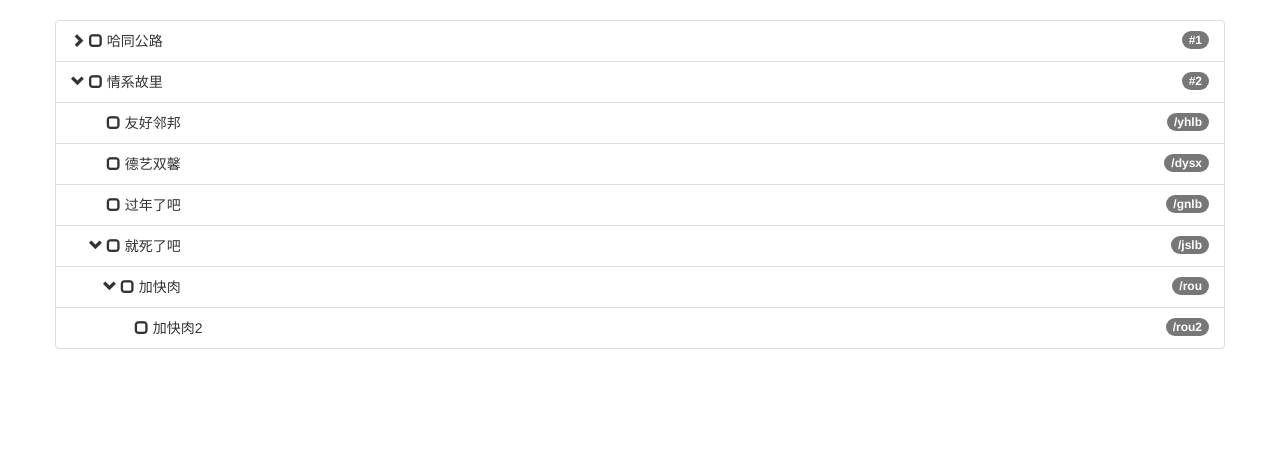
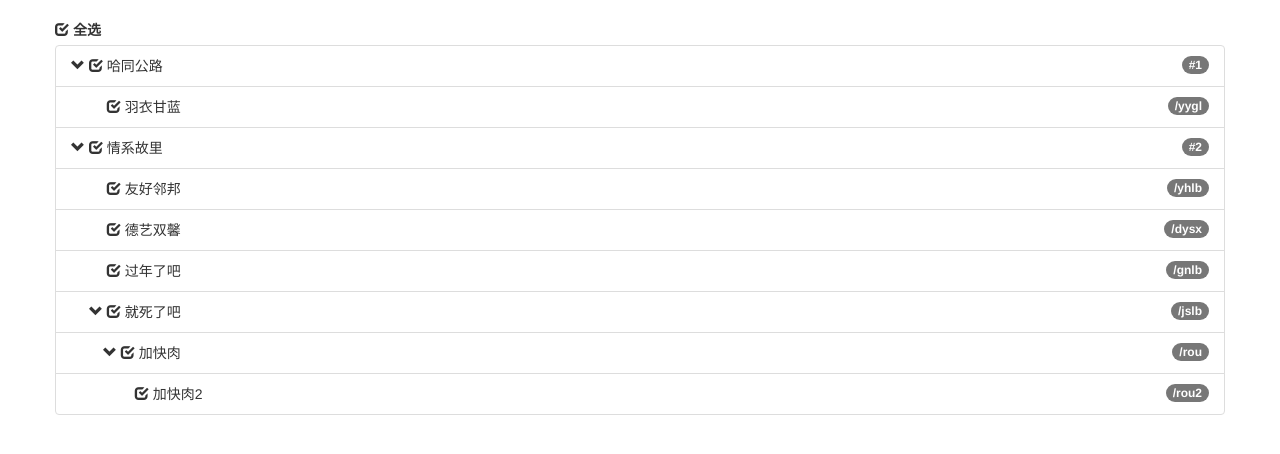
Before and after one commit to clearbug/cb-tree, a plain HTML site: page index.html in a window 1280 px wide. Both pictures are taken after a click on the element 78 px from the left and 40 px from the top of the page. Drawn offline with Linux system fonts and the light colour scheme.

Commit message:
添加可配置的全选按钮

```diff
--- a/css/simpleTree.css
+++ b/css/simpleTree.css
@@ -25,3 +25,6 @@
 .cb-tree .content-container .badge {
     float: right;
 }
+.cb-tree p {
+    margin: 0;
+}
--- a/directives/simpleTree.html
+++ b/directives/simpleTree.html
@@ -1,4 +1,10 @@
-<ul class="list-group cb-tree" ng-show="treeData.length > 0">
+<div class="cb-tree">
+    <p ng-if="haveAllChecked">
+        <span class="glyphicon glyphicon-check cursor-pointer-btn" ng-show="allChecked" ng-click="toggleAllChecked()"></span>
+        <span class="glyphicon glyphicon-unchecked cursor-pointer-btn" ng-show="!allChecked" ng-click="toggleAllChecked()"></span>
+        <label>全选</label>
+    </p>
+    <ul class="list-group" ng-if="treeData.length > 0">
         <li class="list-group-item" ng-repeat="node in treeData" ng-show="node.state.display" ng-mouseenter="showOperateBtn(node)" ng-mouseleave="hideOperateBtn(node)">
             <div class="content-container" ng-style="contentContainerStyle">
                 <span class="badge">{{ node.badge }}</span>
@@ -17,3 +23,4 @@
             </div>
         </li>
     </ul>
+</div>
--- a/directives/simpleTree.js
+++ b/directives/simpleTree.js
@@ -8,6 +8,7 @@ angular.module('cbTree', [])
                 treeData: '=treeData',
                 haveOperationBtn: '=haveOperationBtn',
                 haveCheckBox: '=haveCheckBox',
+                haveAllChecked: '=haveAllChecked',
                 allChecked: '=allChecked',
                 addNode: '&addNode',
                 editNode: '&editNode',
@@ -30,6 +31,13 @@ angular.module('cbTree', [])
                                 break;
                             }
                         }
+                    });
+                };
+
+                $scope.toggleAllChecked = function(){
+                    $scope.allChecked = !$scope.allChecked;
+                    angular.forEach($scope.treeData, function(node, nodeIndex){
+                        node.state.checked = $scope.allChecked;
                     });
                 };
 
--- a/index.html
+++ b/index.html
@@ -13,7 +13,7 @@
 <body>
     <div class="container" ng-controller="myController">
         <div class="row" style="margin-top: 20px;">
-            <div simple-tree tree-data="treeData" have-operation-btn="haveOperationBtn" have-check-box="haveCheckBox" all-checked="allChecked" add-node="addNode" edit-node="editNode" delete-node="deleteNode"></div>
+            <div simple-tree tree-data="treeData" have-operation-btn="haveOperationBtn" have-check-box="haveCheckBox" have-all-checked="haveAllChecked" all-checked="allChecked" add-node="addNode" edit-node="editNode" delete-node="deleteNode"></div>
         </div>
     </div>
 </body>
@@ -93,7 +93,8 @@
 
             $scope.haveOperationBtn = false;
             $scope.haveCheckBox = true;
-            //$scope.allChecked = false;
+            $scope.allChecked = false;
+            $scope.haveAllChecked = true;
 
             $scope.addNode = function(node){
                 console.log('addNode...');
```
Lines whose indentation alone changed are shown as unchanged.
